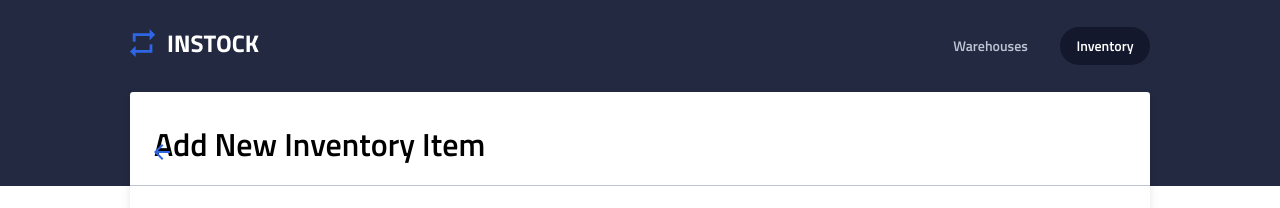
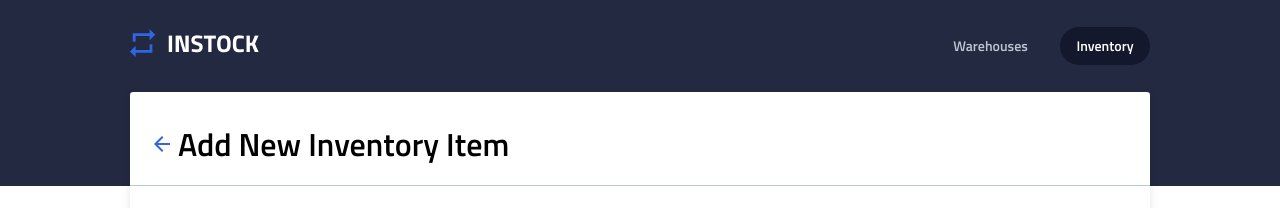
Before and after one commit to Muudy12/golden-lions-InStock, a React (Vite) app: page /inventory/add in a window 1280 px wide. Shown: the top 208 px of the page. Built offline with nearby package versions, Linux system fonts and the light colour scheme; no server answers; a web font is replaced by a local one.

Commit message:
add arrow for tablet and destop

```diff
--- a/src/components/InventoryCard/InventoryCard.scss
+++ b/src/components/InventoryCard/InventoryCard.scss
@@ -31,7 +31,8 @@
     box-sizing: border-box;
     position: relative;
     @include tablet {
-      padding: 1.5rem 1.5rem 1.3rem !important;
+      padding: 1.5rem 1.5rem 1.3rem 3rem !important;
+
     }
     &-icon {
       position: absolute;
@@ -44,9 +45,6 @@
       height: 1.5rem;
       padding-bottom: 1.5rem;
 
-      @include tablet {
-        padding: 0.5rem 0 0;
-      }
 
       & div {
         display: flex;
```
